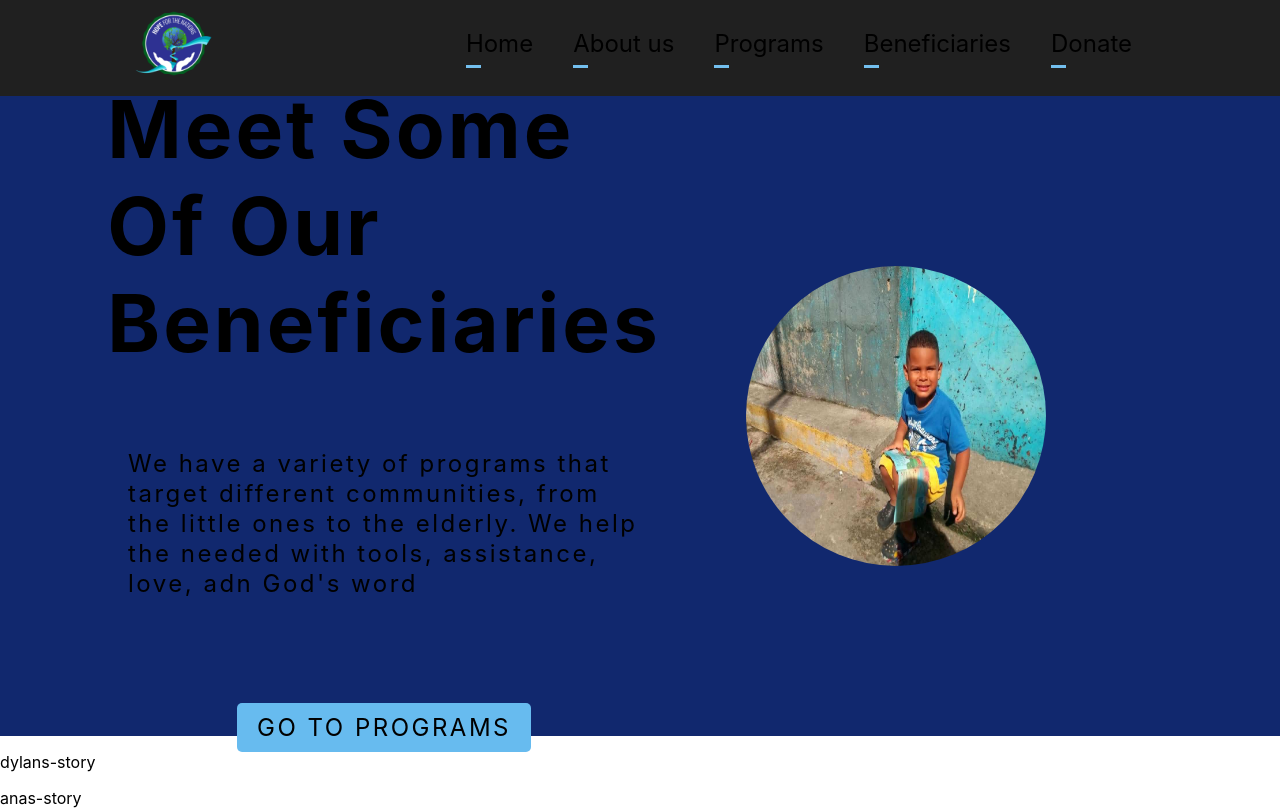
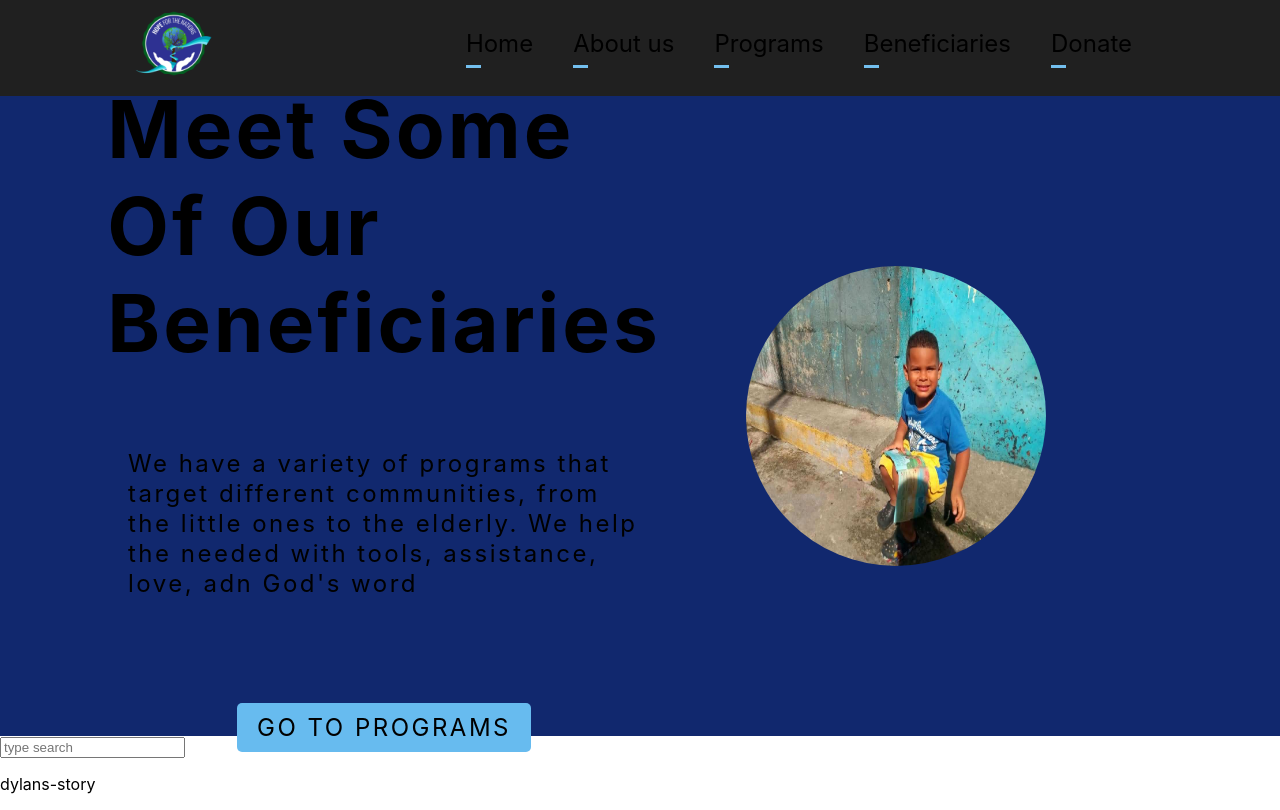
Before and after one commit to Cmmh1101/next-types-hope, a Next.js app: page /beneficiaries in a window 1280 px wide. Shown: the top 810 px of the page. Built offline with nearby package versions, Linux system fonts and the light colour scheme.

Commit message:
search input

```diff
--- a/components/layout/footer.module.css
+++ b/components/layout/footer.module.css
@@ -10,6 +10,7 @@
     display: flex;
     align-items: center;
     justify-content: space-between;
+
 }
 .navigation div {
     width: 100%;
@@ -17,6 +18,7 @@
     align-items: center;
     justify-content: center;
     flex-direction: column;
+    flex-flow: wrap;
 }
 .navigation a {
     padding-bottom: 10px;
--- a/components/layout/navbar.module.css
+++ b/components/layout/navbar.module.css
@@ -32,6 +32,7 @@
     display: flex;
     justify-content: flex-end;
     align-items: center;
+    flex-flow: wrap;
 }
 .navigation a {
     padding-bottom: 10px;
--- a/pages/beneficiaries/index.tsx
+++ b/pages/beneficiaries/index.tsx
@@ -2,16 +2,29 @@ import React from 'react'
 import Header from '../../components/ui/Header'
 import articles from '../../storiesData'
 
-type Props = {}
+const BlogPage = () => {
 
-const BlogPage = (props: Props) => {
+  const handleSearch = (e: { target: { value: string; }; } ) => {
+    const input = e.target.value
+
+    const filteredStory = articles.filter((article: any) => article.name.toLowerCase().includes(input.toLocaleLowerCase()))
+    console.log(input, 'input')
+    console.log(filteredStory)
+  }
+
+
+
     return (
       <>
 <Header title='Meet Some Of Our Beneficiaries' description="We have a variety of programs that target different communities, from the little ones to the elderly. We help the needed with tools, assistance, love, adn God's word" />
 <main>
-      {articles.map((item: any, index: number) => {
+  <div>
+    <input type="search" placeholder="type search" onChange={(e) => handleSearch(e)} />
+
+  </div>
+      {articles.map((item: any) => {
         return (
-          <p key={index}>{item.name}</p>
+          <p key={item.name}>{item.name}</p>
         )
       })}
     </main>
--- a/storiesData.ts
+++ b/storiesData.ts
@@ -5,23 +5,23 @@ const articles = [
     date: "08/04/2021",
     image: "../../../images/storiesImgs/Dylan-Baseball.png",
     icon: "../../../images/bread.png",
-    description: "Dylans's Story",
-    storyImage: {
-        image1: "../../../images/storiesImgs/Dylan-casa-esperanza.jpeg",
+    // description: "Dylans's Story",
+    storyImage1: {
+        image: "../../../images/storiesImgs/Dylan-casa-esperanza.jpeg",
         alt: "Familia Perez recibiendo herramientas de trabajo para su reposteria en el hogar"
     },
     storyImage2: {
         image: "../../../images/storiesImgs/Dylan-escuela.jpeg",
         alt: "Dylan at School"
     },
-    storyImage3: {
-        image: "../../../images/storiesImgs/Dylan-bandera-Venezuela.jpeg",
-        alt: "Dylan"
-    },
-    storyImage4: {
-        image: "../../../images/storiesImgs/Dylan-Baseball.png",
-        alt: "Dylan with a baseball trophy"
-    },
+    // storyImage3: {
+    //     image: "../../../images/storiesImgs/Dylan-bandera-Venezuela.jpeg",
+    //     alt: "Dylan"
+    // },
+    // storyImage4: {
+    //     image: "../../../images/storiesImgs/Dylan-Baseball.png",
+    //     alt: "Dylan with a baseball trophy"
+    // },
     alt: "",
     featured: true,
     highligh:
@@ -38,23 +38,23 @@ const articles = [
     date: "08/04/2021",
     image: "../../../images/storiesImgs/ana1.jpg",
     icon: "../../../images/bread.png",
-    description: "Ana Jimenez",
-    storyImage: {
-        image1: "../../../images/storiesImgs/ana1.jpg",
+    // description: "Ana Jimenez",
+    storyImage1: {
+        image: "../../../images/storiesImgs/ana1.jpg",
         alt: "Ana Jimenez"
     },
       storyImage2: {
         image: "../../../images/storiesImgs/ana2.jpg",
         alt: "Ana Jimenez"
     },
-    storyImage3: {
-        image: "../../../images/storiesImgs/ana1.jpg",
-        alt: "Ana Jimenez"
-    },
-    storyImage4: {
-        image: "../../../images/storiesImgs/ana1.jpg",
-        alt: "Dylan with a baseball trophy"
-    },
+    // storyImage3: {
+    //     image: "../../../images/storiesImgs/ana1.jpg",
+    //     alt: "Ana Jimenez"
+    // },
+    // storyImage4: {
+    //     image: "../../../images/storiesImgs/ana1.jpg",
+    //     alt: "Dylan with a baseball trophy"
+    // },
     alt: "Ana after receiving her Glasses Donation",
     featured: true,
     highligh:
@@ -71,23 +71,23 @@ const articles = [
     date: "08/04/2021",
     image: "../../../images/storiesImgs/ana1.jpg",
     icon: "../../../images/bread.png",
-    description: "Hector Romero Entrepreneurship Program",
-    storyImage: {
-        image1: "../../../images/storiesImgs/ana1.jpg",
+    // description: "Hector Romero Entrepreneurship Program",
+    storyImage1: {
+        image: "../../../images/storiesImgs/ana1.jpg",
         alt: "Hector Romero"
     },
       storyImage2: {
         image: "../../../images/storiesImgs/ana2.jpg",
         alt: "Hector romero"
     },
-    storyImage3: {
-        image: "../../../images/storiesImgs/ana1.jpg",
-        alt: "Hector Romero"
-    },
-    storyImage4: {
-        image: "../../../images/storiesImgs/ana1.jpg",
-        alt: "Hector Romero"
-    },
+    // storyImage3: {
+    //     image: "../../../images/storiesImgs/ana1.jpg",
+    //     alt: "Hector Romero"
+    // },
+    // storyImage4: {
+    //     image: "../../../images/storiesImgs/ana1.jpg",
+    //     alt: "Hector Romero"
+    // },
     alt: "Hector receiving work tools to start his business",
     featured: true,
     highligh:
@@ -103,23 +103,23 @@ const articles = [
     date: "08/04/2021",
     image: "../../../images/storiesImgs/ana1.jpg",
     icon: "../../../images/bread.png",
-    description: "Hector Romero Entrepreneurship Program",
-    storyImage: {
-        image1: "../../../images/storiesImgs/ana1.jpg",
+    // description: "Hector Romero Entrepreneurship Program",
+    storyImage1: {
+        image: "../../../images/storiesImgs/ana1.jpg",
         alt: "Karla Reyes"
     },
       storyImage2: {
         image: "../../../images/storiesImgs/ana2.jpg",
         alt: "Karla Reyes"
     },
-    storyImage3: {
-        image: "../../../images/storiesImgs/ana1.jpg",
-        alt: "Karla Reyes"
-    },
-    storyImage4: {
-        image: "../../../images/storiesImgs/ana1.jpg",
-        alt: "Karla Reyes"
-    },
+    // storyImage3: {
+    //     image: "../../../images/storiesImgs/ana1.jpg",
+    //     alt: "Karla Reyes"
+    // },
+    // storyImage4: {
+    //     image: "../../../images/storiesImgs/ana1.jpg",
+    //     alt: "Karla Reyes"
+    // },
     alt: "Hector receiving work tools to start his business",
     featured: false,
     highligh:
@@ -135,23 +135,23 @@ const articles = [
     date: "08/04/2021",
     image: "../../../images/storiesImgs/ana1.jpg",
     icon: "../../../images/bread.png",
-    description: "Hector Romero Entrepreneurship Program",
-    storyImage: {
-        image1: "../../../images/storiesImgs/ana1.jpg",
+    // description: "Hector Romero Entrepreneurship Program",
+    storyImage1: {
+        image: "../../../images/storiesImgs/ana1.jpg",
         alt: "Daniela Castillo"
     },
-      storyImage2: {
+    storyImage2: {
         image: "../../../images/storiesImgs/ana2.jpg",
         alt: "Daniela Castillo"
     },
-    storyImage3: {
-        image: "../../../images/storiesImgs/ana1.jpg",
-        alt: "Daniela Castillo"
-    },
-    storyImage4: {
-        image: "../../../images/storiesImgs/ana1.jpg",
-        alt: "Daniela Castillo"
-    },
+    // storyImage3: {
+    //     image: "../../../images/storiesImgs/ana1.jpg",
+    //     alt: "Daniela Castillo"
+    // },
+    // storyImage4: {
+    //     image: "../../../images/storiesImgs/ana1.jpg",
+    //     alt: "Daniela Castillo"
+    // },
     alt: "Daniela Castillo receiving work tools to start his business",
     featured: false,
     highligh:
@@ -167,8 +167,8 @@ const articles = [
     date: "08/04/2021",
     image: "../../../images/storiesImgs/ana1.jpg",
     icon: "../../../images/bread.png",
-    description: "Alsimyr Vargas Entrepreneurship Program",
-    storyImage: {
+    // description: "Alsimyr Vargas Entrepreneurship Program",
+    storyImage1: {
         image1: "../../../images/storiesImgs/ana1.jpg",
         alt: "Alsimyr Vargas"
     },
@@ -176,14 +176,14 @@ const articles = [
         image: "../../../images/storiesImgs/ana2.jpg",
         alt: "Alsimyr Vargas"
     },
-    storyImage3: {
-        image: "../../../images/storiesImgs/ana1.jpg",
-        alt: "Alsimyr Vargas"
-    },
-    storyImage4: {
-        image: "../../../images/storiesImgs/ana1.jpg",
-        alt: "Alsimyr Vargas"
-    },
+    // storyImage3: {
+    //     image: "../../../images/storiesImgs/ana1.jpg",
+    //     alt: "Alsimyr Vargas"
+    // },
+    // storyImage4: {
+    //     image: "../../../images/storiesImgs/ana1.jpg",
+    //     alt: "Alsimyr Vargas"
+    // },
     alt: "Daniela Castillo receiving work tools to start his business",
     featured: false,
     highligh:
```
Also changed, not shown: interfaces/storiesData.ts (added, +18 -0 lines).
